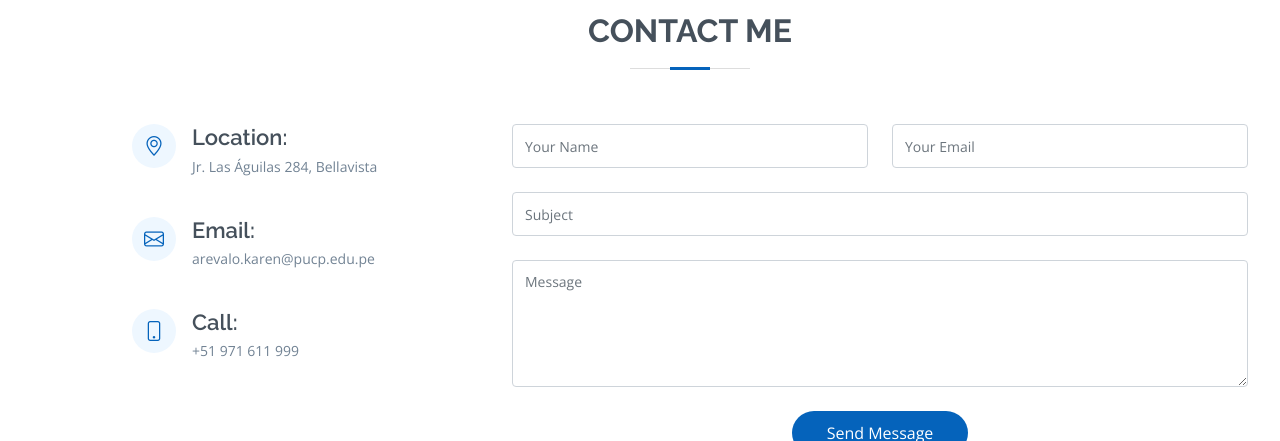
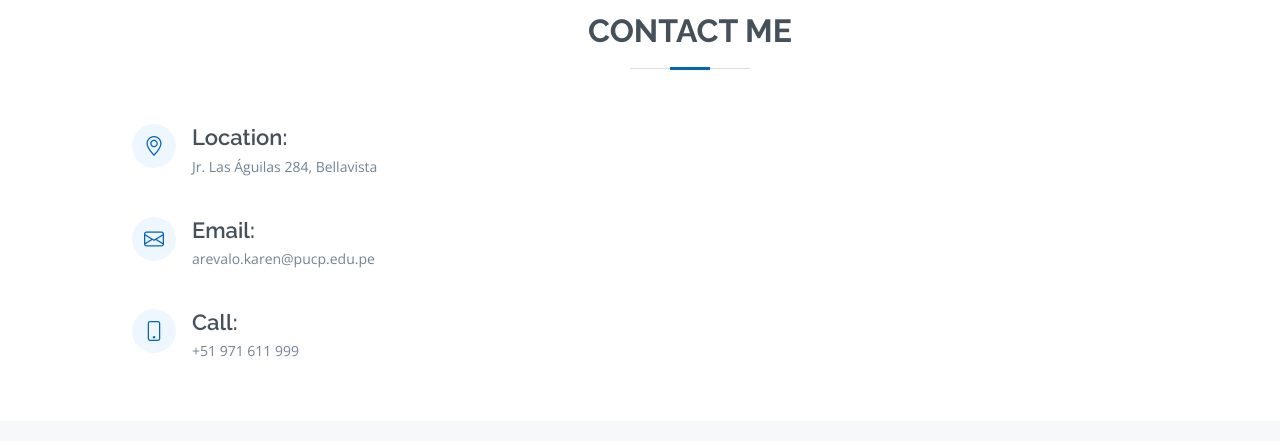
Before and after one commit to KarenArevalo/Portafolio, a plain HTML site: page index.html in a window 1280 px wide. Shown: the part 7130-7571 px from the top of the page. Drawn offline with nearby package versions, Linux system fonts and the light colour scheme.

Commit message:
Update index.html

```diff
--- a/index.html
+++ b/index.html
@@ -612,34 +612,7 @@
 
           </div>
 
-          <div class="col-lg-8 mt-5 mt-lg-0">
-
-            <form action="forms/contact.php" method="get" role="form" class="php-email-form">
-              <div class="row">
-                <div class="col-md-6 form-group">
-                  <input type="text" name="name" class="form-control" id="name" placeholder="Your Name" required>
-                </div>
-                <div class="col-md-6 form-group mt-3 mt-md-0">
-                  <input type="email" class="form-control" name="email" id="email" placeholder="Your Email" required>
-                </div>
-              </div>
-              <div class="form-group mt-3">
-                <input type="text" class="form-control" name="subject" id="subject" placeholder="Subject" required>
-              </div>
-              <div class="form-group mt-3">
-                <textarea class="form-control" name="message" rows="5" placeholder="Message" required></textarea>
-              </div>
-              <div class="my-3">
-                <div class="loading">Loading</div>
-                <div class="error-message"></div>
-                <div class="sent-message">Your message has been sent. Thank you!</div>
-              </div>
-              <div class="text-center"><button type="submit">Send Message</button></div>
-            </form>
-
-          </div>
-
-        </div>
+       </div>
 
       </div>
     </section><!-- End Contact Section -->
```
